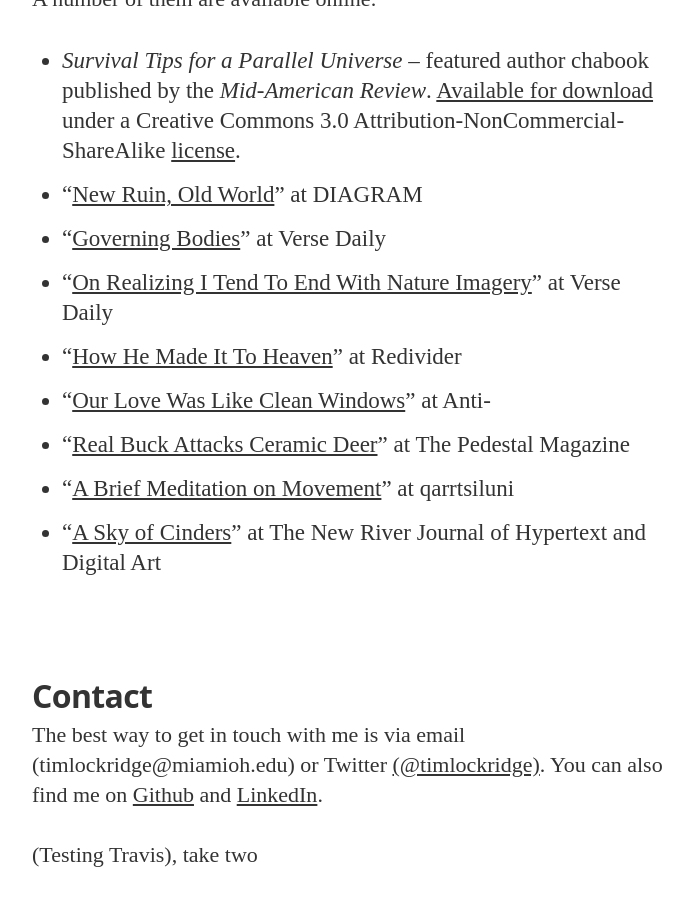
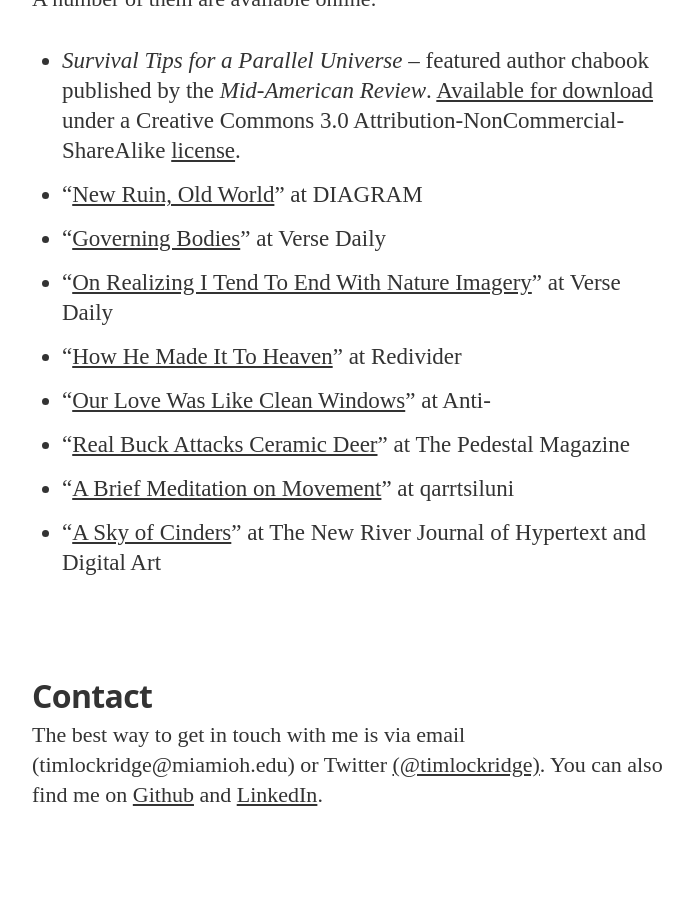
Before and after one commit to timlockridge/timlockridgedotcom, a Jekyll site: the page built from about.md, in a window 1280 px wide and 900 px high, scrolled down 932 px. Shown: the whole window, without its empty margins (288-981 px from the left). Built offline with Jekyll 4.4.1, drawn with Linux system fonts in a browser that asks for light colours; nearby versions of some CDN libraries; some web fonts are replaced; Markdown is read by kramdown in place of the engine named in the settings; after the commit the page ends 1772 px from its top, so only the background shows below that.

Commit message:
Travis successful, removing text

```diff
--- a/about.md
+++ b/about.md
@@ -25,5 +25,3 @@ My poetry has appeared in a number of literary magazines and websites. A number
 
 <h2 id="contact">Contact</h2>
 The best way to get in touch with me is via email <br />(timlockridge@miamioh.edu) or Twitter [(@timlockridge)](http://www.twitter.com/timlockridge). You can also find me on [Github](http://www.github.com/timlockridge) and [LinkedIn](http://www.linkedin.com/pub/tim-lockridge/4b/a0a/786/).
-
-<p>(Testing Travis), take two</p>
```
